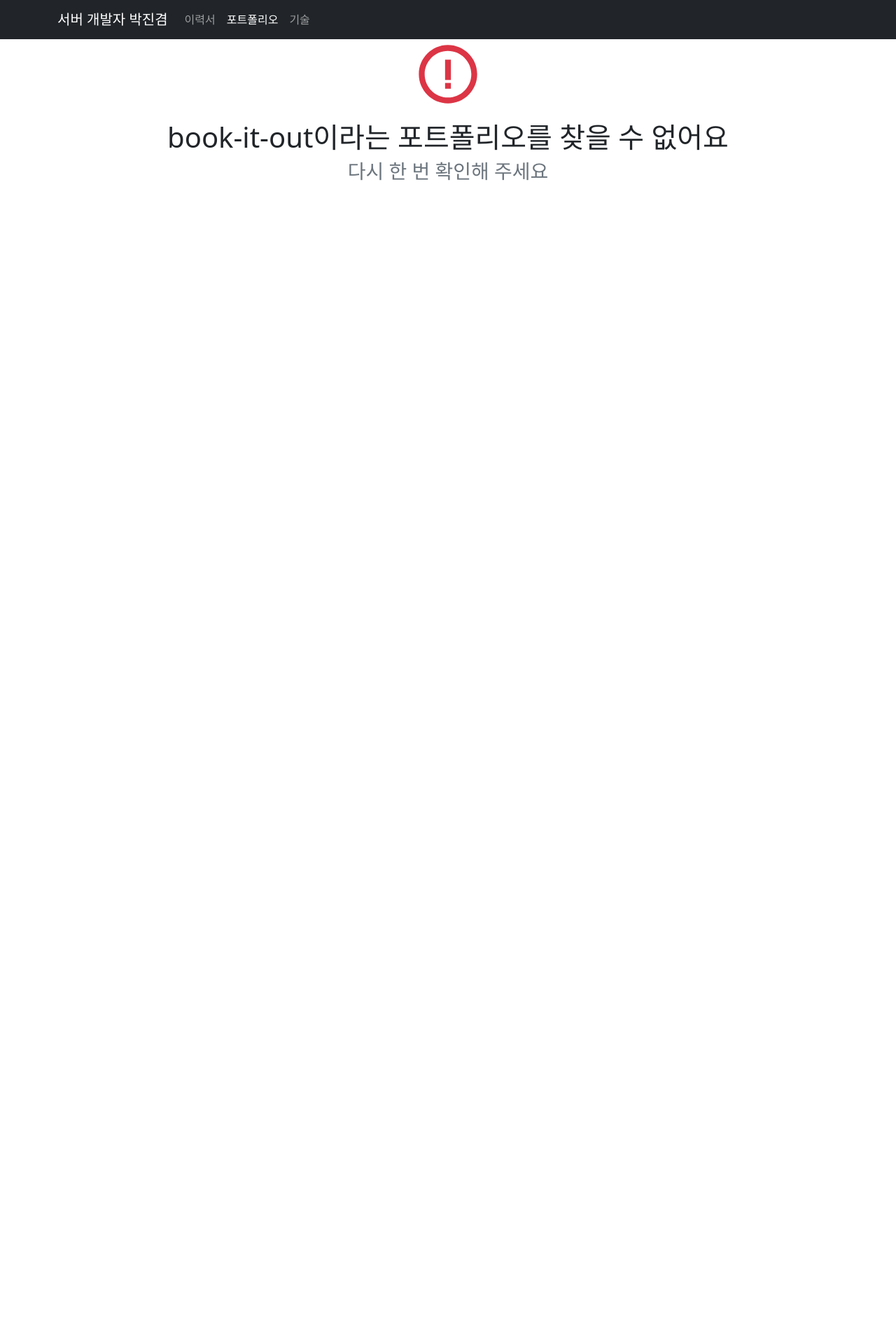
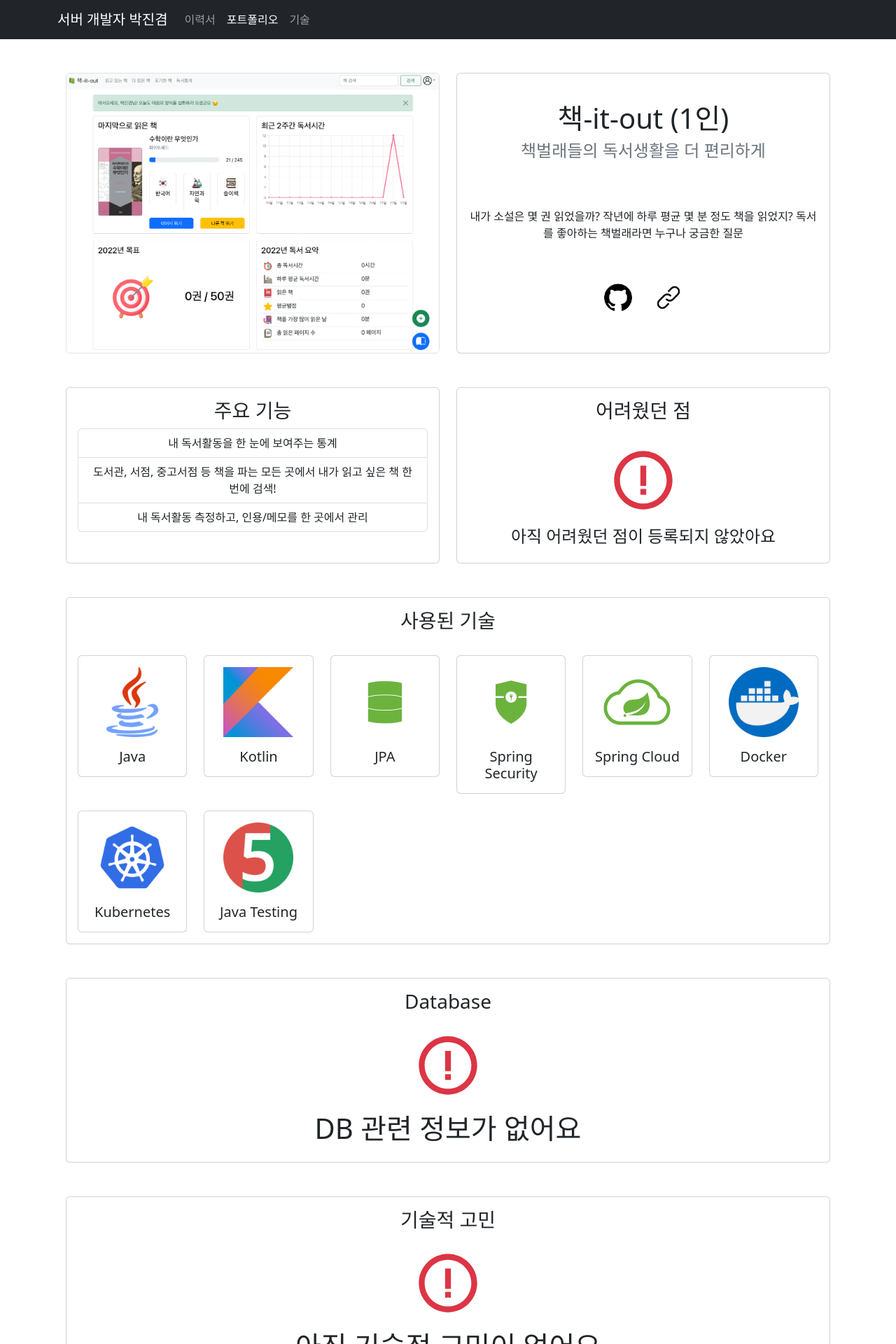
Before and after one commit to jinkyumpark/jinkyumpark, a React (Create React App) app: page /portfolio/book-it-out in a window 1280 px wide. Shown: the top 1920 px of the page at 70% size. Before the commit the page ends 800 px from the top, so only its background shows below. Built offline with nearby package versions, Linux system fonts and the light colour scheme.

Commit message:
add additional data

```diff
--- a/src/common/Error.js
+++ b/src/common/Error.js
@@ -1,7 +1,7 @@
 import React, { useEffect, useState } from 'react'
 import { BiErrorCircle as ErrorIcon } from 'react-icons/bi'
 
-const Error = ({ mainErrorMessage, subErrorMessage, subStyle = 'text-muted', delay = 500 }) => {
+const Error = ({ mainErrorMessage, subErrorMessage = '', subStyle = 'text-muted', delay = 500 }) => {
 	const errorIconStyle = {
 		width: '150px',
 		height: '100px',
--- a/src/data/portfolio.js
+++ b/src/data/portfolio.js
@@ -3,6 +3,8 @@ import simplyJournal from '../images/portfolio/simply-journal.png'
 // Springfeed
 import springfeed from '../images/portfolio/springfeed.png'
 import springfeedErDiagram from '../images/portfolio/er-diagram/springfeed-er.png'
+// book it out
+import bookItOut from '../images/portfolio/book-it-out.png'
 // URL Data
 import { portfolioUrl } from './url'
 
@@ -13,10 +15,43 @@ import { portfolioUrl } from './url'
 
 export const portfolios = [
 	{
+		id: 3,
+		name: 'book-it-out',
+		title: '책-it-out',
+		subtitle: '책벌래들의 독서생활을 더 편리하게',
+		introduction: `
+		내가 소설은 몇 권 읽었을까? 작년에 하루 평균 몇 분 정도 책을 읽었지?
+		독서를 좋아하는 책벌래라면 누구나 궁금한 질문
+        `,
+		participants: 1,
+		image: bookItOut,
+		status: {
+			style: 'danger',
+			name: '진행중',
+		},
+
+		primaryFeatures: [
+			'내 독서활동을 한 눈에 보여주는 통계',
+			'도서관, 서점, 중고서점 등 책을 파는 모든 곳에서 내가 읽고 싶은 책 한 번에 검색!',
+			'내 독서활동 측정하고, 인용/메모를 한 곳에서 관리',
+		],
+		difficulties: [],
+
+		url: `/${portfolioUrl}/book-it-out`,
+		githubLink: 'https://github.com/jinkyumpark/book-it-out',
+		siteLink: 'https://book.jinkyumpark.com',
+
+		technologiesUsed: [1, 2, 3, 4, 5, 6, 7, 8],
+
+		db: {},
+
+		challenges: [],
+	},
+	{
 		id: 2,
 		name: 'simply-journal',
 		title: 'Simply Journal',
-		subtitle: '매일 간단하게 한 줄씩 일기를 쓰게 도와주는 사이트',
+		subtitle: '매일 간단하게 한 줄씩이라도, 일기로 추억하게',
 		introduction: `
         우연히 옛날 일기를 발견해 읽었는데, 너무 즐거워 일기를 쓰기로 했습니다.
         하지만 의외로 마땅한 서비스가 없어 직접 만들었습니다.
@@ -44,7 +79,7 @@ export const portfolios = [
 		technologiesUsed: [1, 2, 3, 4, 5, 6, 7, 8],
 
 		db: {
-			erDiagram: springfeedErDiagram,
+			erDiagram: null,
 			used: [61, 63],
 			query: '',
 		},
--- a/src/resume/PortfolioSection.js
+++ b/src/resume/PortfolioSection.js
@@ -14,7 +14,7 @@ const PortfolioSection = ({ portfolios }) => {
 					<h2 className='mt-4 mb-5'>포트폴리오</h2>
 					{portfolios.map((portfolio) => {
 						return (
-							<div className='col-xs-12 col-sm-6 col-xl-6'>
+							<div className='col-xs-12 col-sm-6 col-xl-4'>
 								<Card className='p-2 mb-3'>
 									<PortfolioCard portfolio={portfolio} textStyle='text-black' />
 								</Card>
--- a/src/route/PortfolioDetail.js
+++ b/src/route/PortfolioDetail.js
@@ -181,7 +181,10 @@ const DatabaseCard = ({ portfolio }) => {
 				<h3>Database</h3>
 
 				<div className='row justify-content-center mt-4'>
-					{portfolio.db.used
+					{portfolio.db.used == null ? (
+						<Error mainErrorMessage='DB 관련 정보가 없어요' />
+					) : (
+						portfolio.db.used
 							.map((db) => technologies.db.find((tech) => tech.id === db))
 							.map((db) => {
 								return (
@@ -189,12 +192,16 @@ const DatabaseCard = ({ portfolio }) => {
 										<TechIcon technology={db} />
 									</div>
 								)
-						})}
+							})
+					)}
 				</div>
 
+				{portfolio.db.erDiagram != null && (
+					<>
 						<h4 className='text-muted mt-4 mb-3'>ER Diagram</h4>
-
 						<img src={portfolio.db.erDiagram} alt='springfeed-er-diagram' className='img-fluid border hover-effect' />
+					</>
+				)}
 			</Card.Body>
 		</Card>
 	)
```
Also changed, not shown: src/images/portfolio/book-it-out.png (added). Lines whose indentation alone changed are shown as unchanged.
